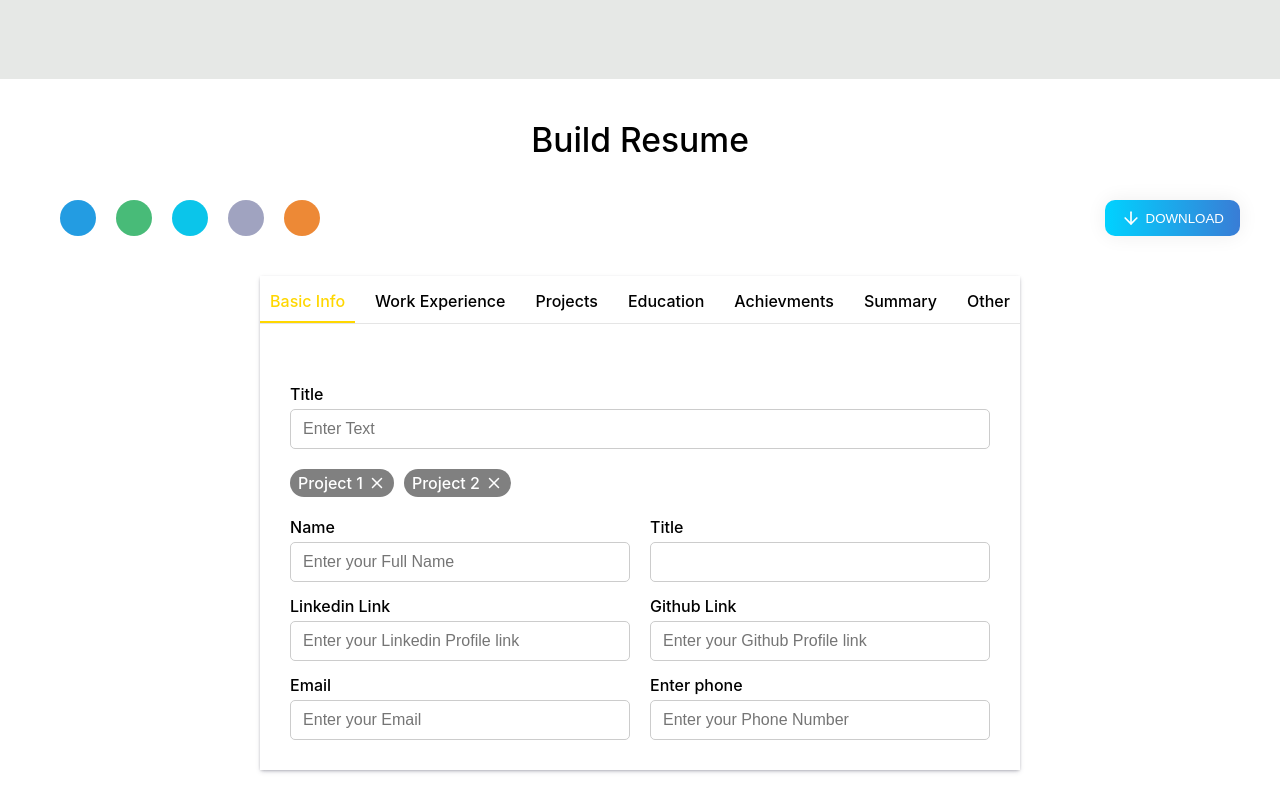
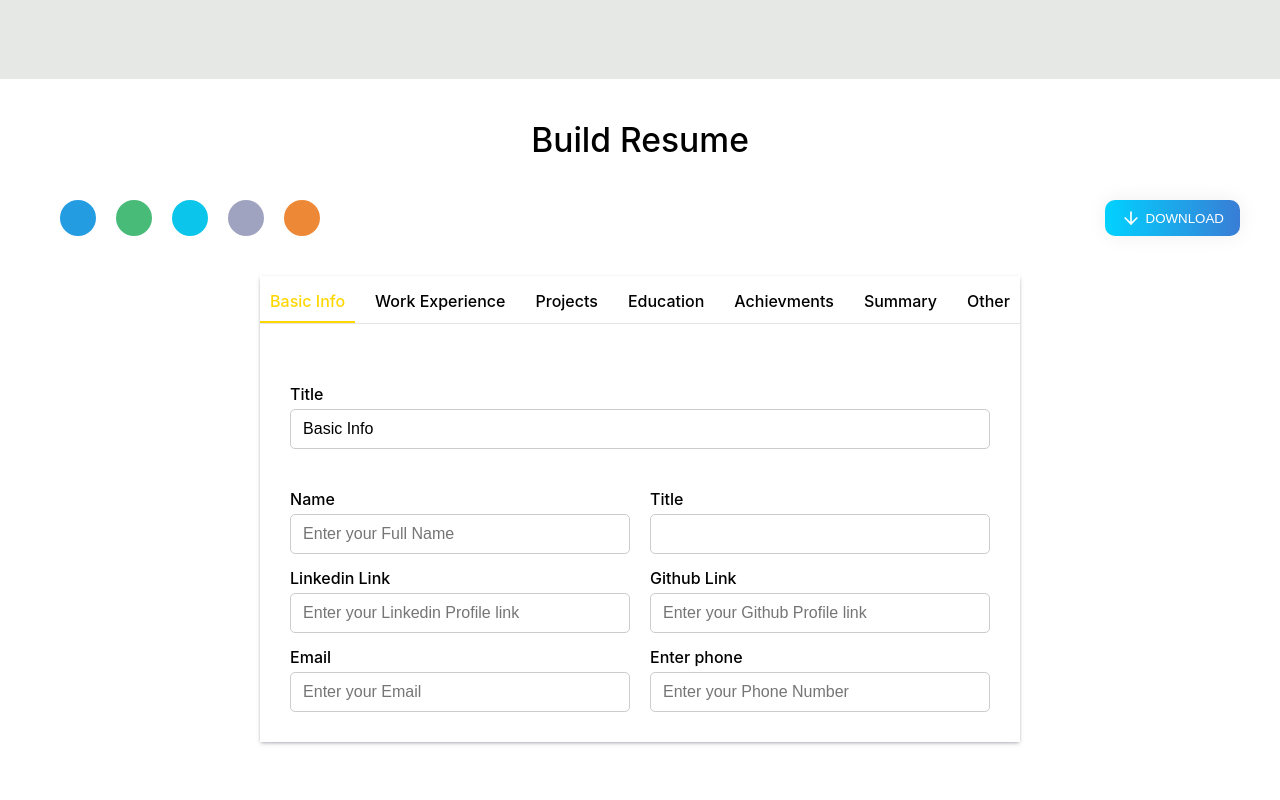
Before and after one commit to RealOtakuBoi/resumebuilder, a React (Create React App) app: page / in a window 1280 px wide. Shown: the part 601-1401 px from the top of the page. After the commit the page ends 1373 px from the top, so only its background shows below. Built offline with nearby package versions, Linux system fonts and the light colour scheme.

Commit message:
making some changes

```diff
--- a/src/Components/Body/Body.js
+++ b/src/Components/Body/Body.js
@@ -1,4 +1,5 @@
 import React from 'react'
+import { useState } from 'react'
 import styles from './Body.module.css'
 import { ArrowDown } from 'react-feather'
 import { Editor } from '../../Editor/Editor'
@@ -15,6 +16,44 @@ export const Body = () => {
         summary : 'Summary',
         other : 'Other'
     }
+
+    const [resumeInformation, setResumeInformation] = useState({
+        [sections.basicInfo]: {
+          id: sections.basicInfo,
+          sectionTitle: sections.basicInfo,
+          detail: {},
+        },
+        [sections.workExp]: {
+          id: sections.workExp,
+          sectionTitle: sections.workExp,
+          details: [],
+        },
+        [sections.projects]: {
+          id: sections.projects,
+          sectionTitle: sections.projects,
+          details: [],
+        },
+        [sections.education]: {
+          id: sections.education,
+          sectionTitle: sections.education,
+          details: [],
+        },
+        [sections.achievments]: {
+          id: sections.achievments,
+          sectionTitle: sections.achievments,
+          points: [],
+        },
+        [sections.summary]: {
+          id: sections.summary,
+          sectionTitle: sections.summary,
+          detail: "",
+        },
+        [sections.other]: {
+          id: sections.other,
+          sectionTitle: sections.other,
+          detail: "",
+        },
+      });
   return (
     <div className={styles.container}>
         <p className={styles.heading}>Build Resume</p>
@@ -34,7 +73,7 @@ export const Body = () => {
             <button><ArrowDown/>Download</button>
         </div>
         <div className={styles.main}>
-            <Editor sections = {sections}/>
+            <Editor sections = {sections} information = {resumeInformation}/>
         </div>
     </div>
   )
--- a/src/Editor/Editor.js
+++ b/src/Editor/Editor.js
@@ -1,12 +1,20 @@
-import React, { useState } from "react";
+import React, { useEffect, useState } from "react";
 import styles from "./Editor.module.css";
 import InputControl from "../Components/InputControl/InputControl";
 import { X } from "react-feather";
 
-export const Editor = ({ sections }) => {
+export const Editor = ({ sections, information }) => {
   const [activeSectionKey, setActiveSectionKey] = useState(
     Object.keys(sections)[0]
   );
+
+  const [activeInformation, setActiveInformation] = useState(
+    information[sections[Object.keys(sections)[0]]]
+  );
+
+  const [sectionTitle, setSectionTitle] = useState(
+    sections[Object.keys(sections)[0]]
+  )
 
   const workExpBody = (
     <div className={styles.detail}>
@@ -221,6 +229,12 @@ export const Editor = ({ sections }) => {
         return null;
     }
   };
+
+  useEffect(() => {
+    setActiveInformation(information[sections[activeSectionKey]])
+  },[activeSectionKey])
+
+
   return (
     <div className={styles.container}>
       <div className={styles.header}>
@@ -238,17 +252,20 @@ export const Editor = ({ sections }) => {
       </div>
 
       <div className={styles.body}>
-            <InputControl label = 'Title' placeholder='Enter Text'/>
+            <InputControl label = 'Title' placeholder='Enter Text' value={sectionTitle}/>
 
             <div className={styles.chips}>
-              <div className={styles.chip}>
-                <p>Project 1</p>
-                <X/>
-              </div>
-              <div className={styles.chip}>
-                <p>Project 2</p>
-                <X/>
-              </div>
+
+                {
+                  activeInformation?.details ?
+                  activeInformation.details?.map((item, index) =>
+                    <div className={styles.chip} key = {item.title+index}>
+                    <p>{sections[activeSectionKey]} {index+1}</p>
+                    <X/>
+                    </div>
+                  )
+                  : ''}
+
             </div>
             {generateBody()}
       </div>
```
